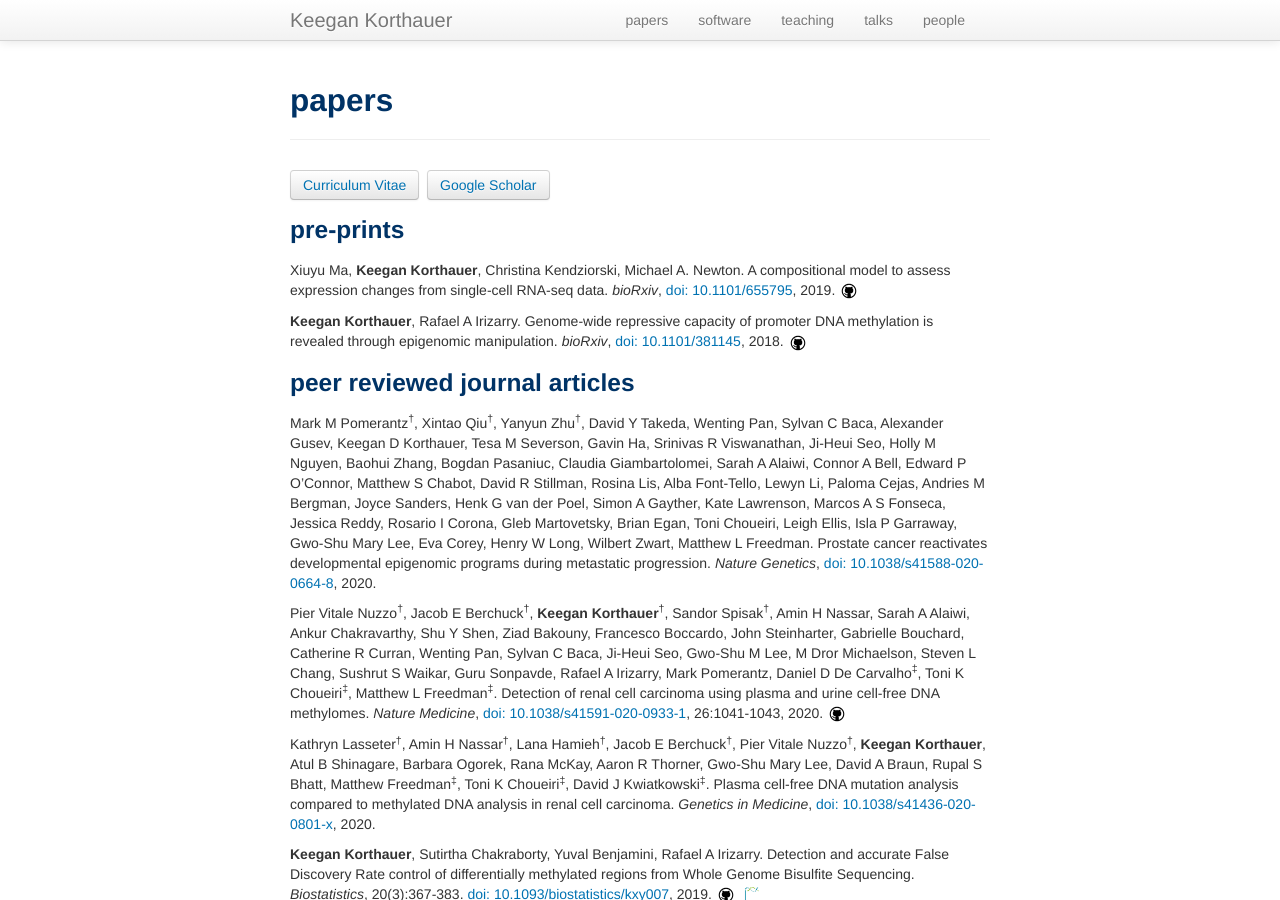
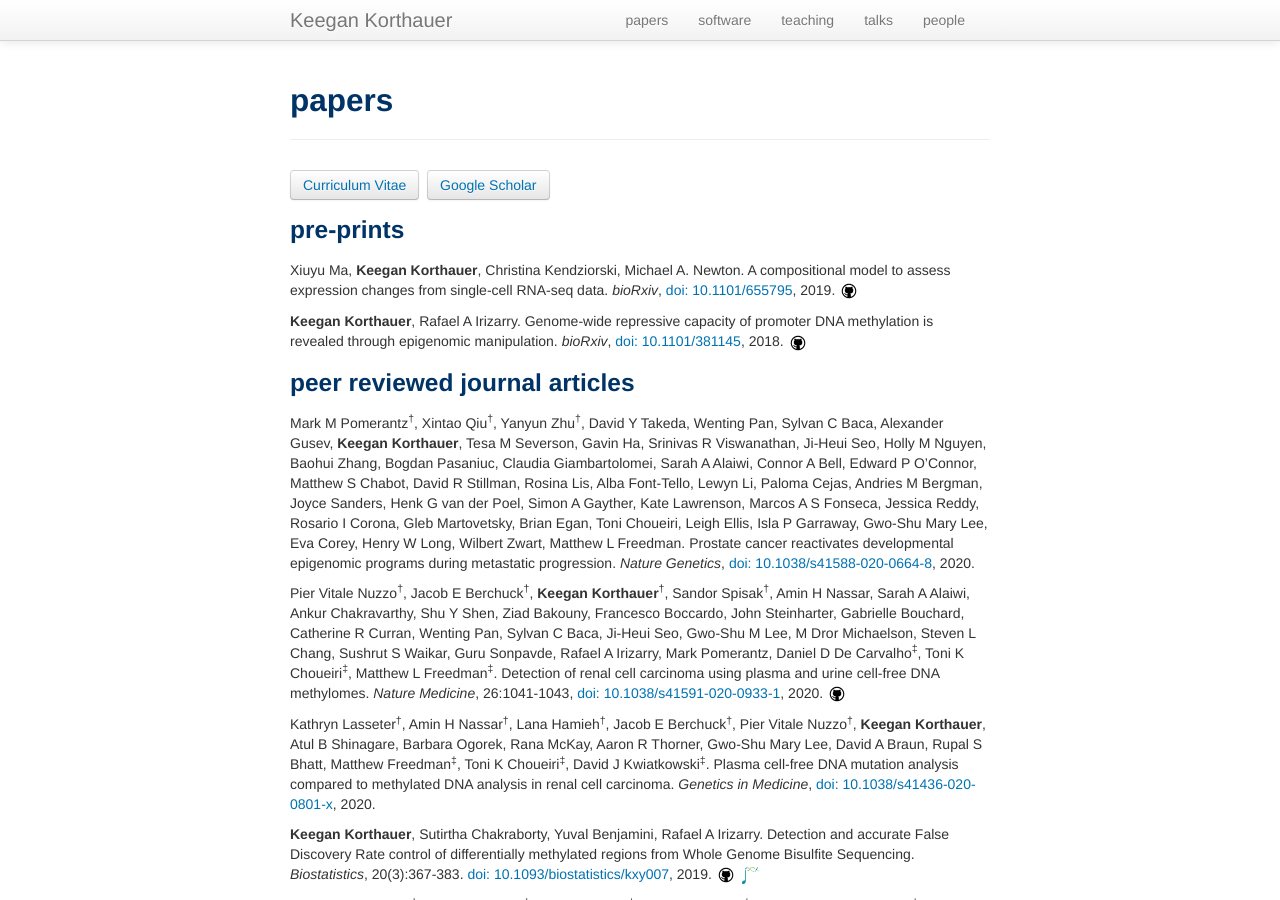
Before and after one commit to kdkorthauer/kdkorthauer.github.io, a Jekyll site: the page built from pages/papers.md, in a window 1280 px wide and 900 px high. Built offline with Jekyll 4.4.1, drawn with Linux system fonts in a browser that asks for light colours; comment, search, counter and statistics services are not loaded.

Commit message:
update papers

```diff
--- a/pages/papers.md
+++ b/pages/papers.md
@@ -24,9 +24,9 @@ Xiuyu Ma, **Keegan Korthauer**, Christina Kendziorski, Michael A. Newton. A comp
 
 ### peer reviewed journal articles
 
-Mark M Pomerantz<sup>&dagger;</sup>, Xintao Qiu<sup>&dagger;</sup>, Yanyun Zhu<sup>&dagger;</sup>, David Y Takeda, Wenting Pan, Sylvan C Baca, Alexander Gusev, Keegan D Korthauer, Tesa M Severson, Gavin Ha, Srinivas R Viswanathan, Ji-Heui Seo, Holly M Nguyen, Baohui Zhang, Bogdan Pasaniuc, Claudia Giambartolomei, Sarah A Alaiwi, Connor A Bell, Edward P O’Connor, Matthew S Chabot, David R Stillman, Rosina Lis, Alba Font-Tello, Lewyn Li, Paloma Cejas, Andries M Bergman, Joyce Sanders, Henk G van der Poel, Simon A Gayther, Kate Lawrenson, Marcos A S Fonseca, Jessica Reddy, Rosario I Corona, Gleb Martovetsky, Brian Egan, Toni Choueiri, Leigh Ellis, Isla P Garraway, Gwo-Shu Mary Lee, Eva Corey, Henry W Long, Wilbert Zwart, Matthew L Freedman. Prostate cancer reactivates developmental epigenomic programs during metastatic progression. *Nature Genetics*, [doi: 10.1038/s41588-020-0664-8](https://doi.org/10.1038/s41588-020-0664-8), 2020. <span data-badge-popover="right" data-badge-type="2" data-doi="https://doi.org/10.1038/s41588-020-0664-8" data-hide-no-mentions="true" class="altmetric-embed"></span>
+Mark M Pomerantz<sup>&dagger;</sup>, Xintao Qiu<sup>&dagger;</sup>, Yanyun Zhu<sup>&dagger;</sup>, David Y Takeda, Wenting Pan, Sylvan C Baca, Alexander Gusev, **Keegan Korthauer**, Tesa M Severson, Gavin Ha, Srinivas R Viswanathan, Ji-Heui Seo, Holly M Nguyen, Baohui Zhang, Bogdan Pasaniuc, Claudia Giambartolomei, Sarah A Alaiwi, Connor A Bell, Edward P O’Connor, Matthew S Chabot, David R Stillman, Rosina Lis, Alba Font-Tello, Lewyn Li, Paloma Cejas, Andries M Bergman, Joyce Sanders, Henk G van der Poel, Simon A Gayther, Kate Lawrenson, Marcos A S Fonseca, Jessica Reddy, Rosario I Corona, Gleb Martovetsky, Brian Egan, Toni Choueiri, Leigh Ellis, Isla P Garraway, Gwo-Shu Mary Lee, Eva Corey, Henry W Long, Wilbert Zwart, Matthew L Freedman. Prostate cancer reactivates developmental epigenomic programs during metastatic progression. *Nature Genetics*, [doi: 10.1038/s41588-020-0664-8](https://doi.org/10.1038/s41588-020-0664-8), 2020. <span data-badge-popover="right" data-badge-type="2" data-doi="https://doi.org/10.1038/s41588-020-0664-8" data-hide-no-mentions="true" class="altmetric-embed"></span>
 
-Pier Vitale Nuzzo<sup>&dagger;</sup>, Jacob E Berchuck<sup>&dagger;</sup>, **Keegan Korthauer**<sup>&dagger;</sup>, Sandor Spisak<sup>&dagger;</sup>, Amin H Nassar, Sarah A Alaiwi, Ankur Chakravarthy, Shu Y Shen, Ziad Bakouny, Francesco Boccardo, John Steinharter, Gabrielle Bouchard, Catherine R Curran, Wenting Pan, Sylvan C Baca, Ji-Heui Seo, Gwo-Shu M Lee, M Dror Michaelson, Steven L Chang, Sushrut S Waikar, Guru Sonpavde, Rafael A Irizarry, Mark Pomerantz, Daniel D De Carvalho<sup>&Dagger;</sup>, Toni K Choueiri<sup>&Dagger;</sup>, Matthew L Freedman<sup>&Dagger;</sup>. Detection of renal cell carcinoma using plasma and urine cell-free DNA methylomes. *Nature Medicine*, [doi: 10.1038/s41591-020-0933-1](https://doi.org/10.1038/s41591-020-0933-1), 26:1041-1043, 2020. <a href="https://github.com/kdkorthauer/cfMeDIPseq-RCC"><img src="../assets/img/github.png" title="Code"></a> <span data-badge-popover="right" data-badge-type="2" data-doi="https://doi.org/10.1038/s41591-020-0933-1" data-hide-no-mentions="true" class="altmetric-embed"></span>
+Pier Vitale Nuzzo<sup>&dagger;</sup>, Jacob E Berchuck<sup>&dagger;</sup>, **Keegan Korthauer**<sup>&dagger;</sup>, Sandor Spisak<sup>&dagger;</sup>, Amin H Nassar, Sarah A Alaiwi, Ankur Chakravarthy, Shu Y Shen, Ziad Bakouny, Francesco Boccardo, John Steinharter, Gabrielle Bouchard, Catherine R Curran, Wenting Pan, Sylvan C Baca, Ji-Heui Seo, Gwo-Shu M Lee, M Dror Michaelson, Steven L Chang, Sushrut S Waikar, Guru Sonpavde, Rafael A Irizarry, Mark Pomerantz, Daniel D De Carvalho<sup>&Dagger;</sup>, Toni K Choueiri<sup>&Dagger;</sup>, Matthew L Freedman<sup>&Dagger;</sup>. Detection of renal cell carcinoma using plasma and urine cell-free DNA methylomes. *Nature Medicine*, 26:1041-1043, [doi: 10.1038/s41591-020-0933-1](https://doi.org/10.1038/s41591-020-0933-1), 2020. <a href="https://github.com/kdkorthauer/cfMeDIPseq-RCC"><img src="../assets/img/github.png" title="Code"></a> <span data-badge-popover="right" data-badge-type="2" data-doi="https://doi.org/10.1038/s41591-020-0933-1" data-hide-no-mentions="true" class="altmetric-embed"></span>
 
 Kathryn Lasseter<sup>&dagger;</sup>, Amin H Nassar<sup>&dagger;</sup>, Lana Hamieh<sup>&dagger;</sup>, Jacob E Berchuck<sup>&dagger;</sup>, Pier Vitale Nuzzo<sup>&dagger;</sup>, **Keegan Korthauer**, Atul B Shinagare, Barbara Ogorek, Rana McKay, Aaron R Thorner, Gwo-Shu Mary Lee, David A Braun, Rupal S Bhatt, Matthew Freedman<sup>&Dagger;</sup>, Toni K Choueiri<sup>&Dagger;</sup>, David J Kwiatkowski<sup>&Dagger;</sup>. Plasma cell-free DNA mutation analysis compared to methylated DNA analysis in renal cell carcinoma. *Genetics in Medicine*, [doi: 10.1038/s41436-020-0801-x](https://doi.org/10.1038/s41436-020-0801-x), 2020. <span data-badge-popover="right" data-badge-type="2" data-doi="https://doi.org/10.1038/s41436-020-0801-x" data-hide-no-mentions="true" class="altmetric-embed"></span>
 
```
